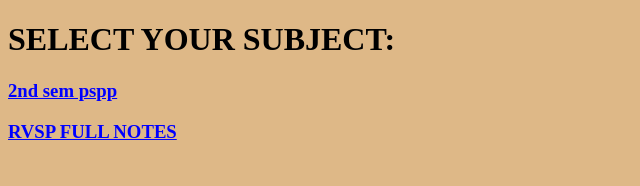
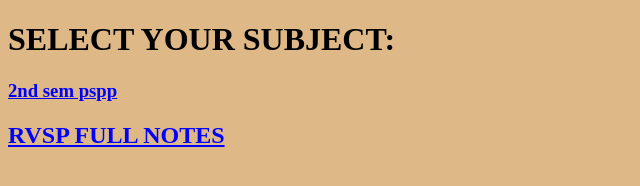
Before and after one commit to getyourpdfs/getyourpdfs, a plain HTML site: page pageece.html in a window 1280 px wide. Shown: the whole page, without its empty margins (0-640 px from the left). Drawn offline with Linux system fonts and the light colour scheme.

Commit message:
Update pageece.html

```diff
--- a/pageece.html
+++ b/pageece.html
@@ -9,7 +9,7 @@
     <h1>SELECT YOUR SUBJECT:</h1>
 
     <h3><a href="2nd sem pspp.zip" style="color:blue;">2nd sem pspp</a></h3>
-    <h3><a href="rvsp full notes.part01.rar" style="color:blue;">RVSP FULL NOTES</a></h3>
+    <h2><a href="rvsp full notes.part01.rar" style="color:blue;">RVSP FULL NOTES</a></h2>
 
 
 </body>
```
